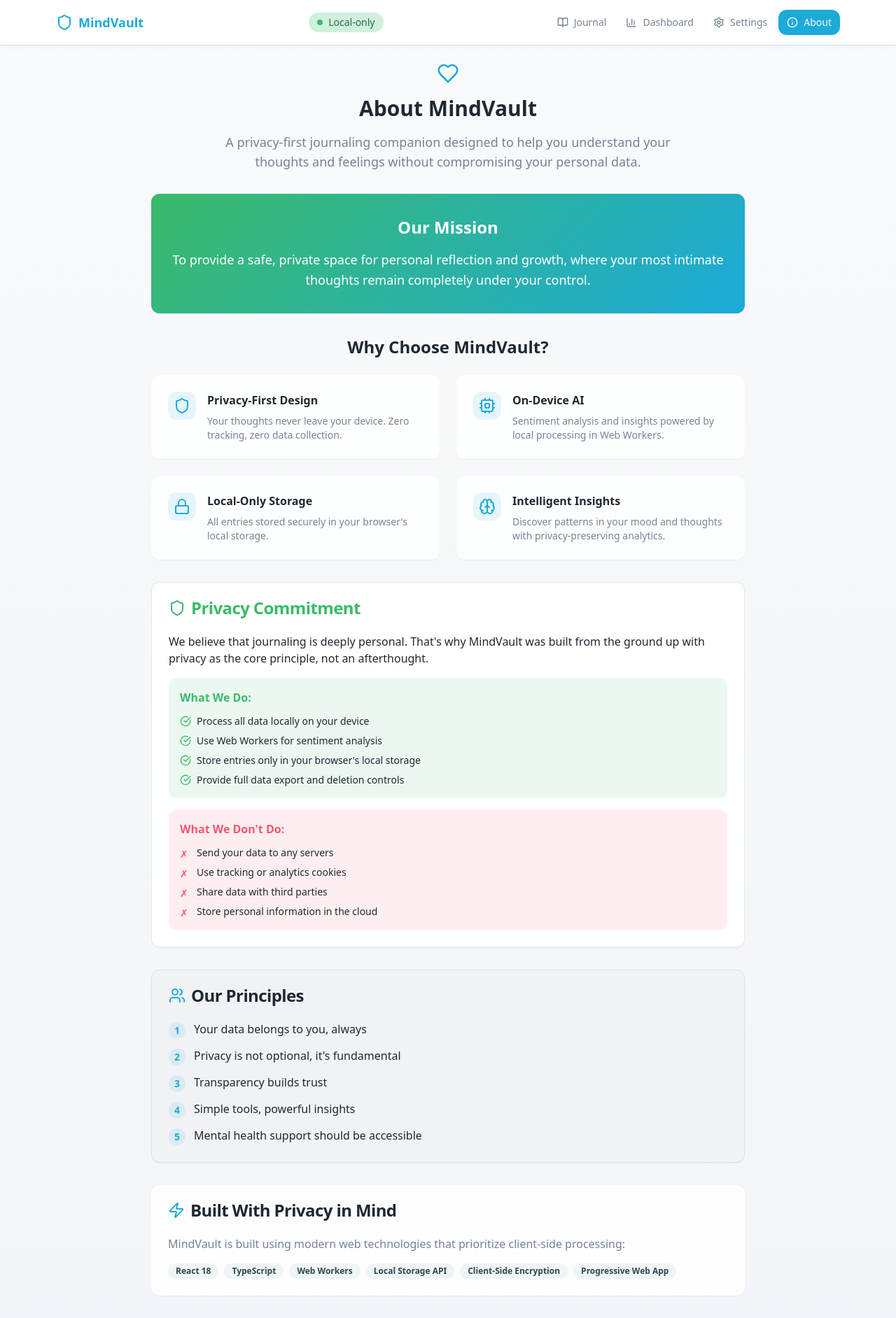
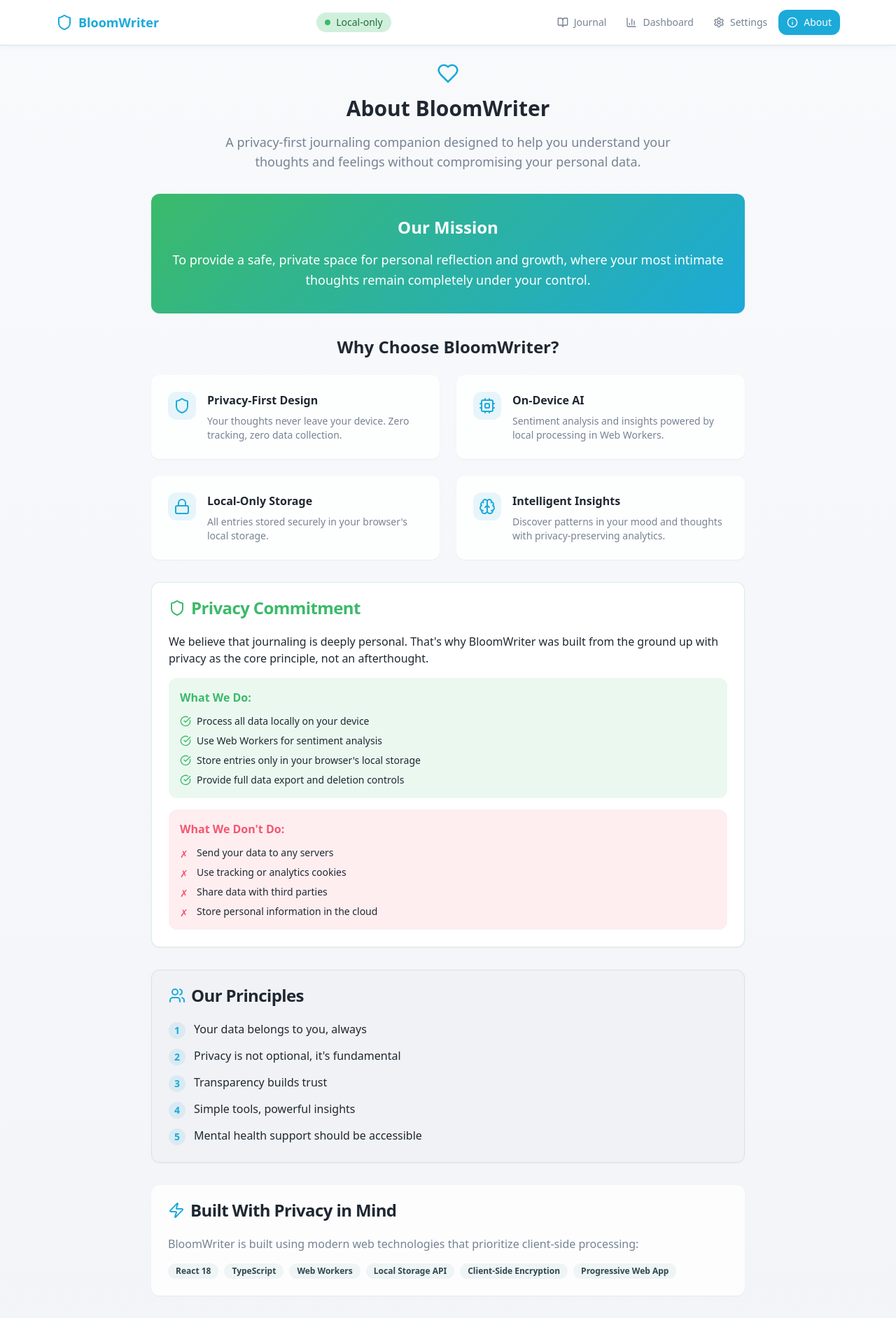
Before and after one commit to eshakumar0920/bloomwriter, a React (Vite) app: page /about in a window 1280 px wide. Shown: the top 1884 px of the page at 70% size. Built offline with nearby package versions, Linux system fonts and the light colour scheme.

Commit message:
Rename project to BloomWriter

```diff
--- a/index.html
+++ b/index.html
@@ -3,12 +3,12 @@
   <head>
     <meta charset="UTF-8" />
     <meta name="viewport" content="width=device-width, initial-scale=1.0" />
-    <title>echo-mind-private</title>
-    <meta name="description" content="Lovable Generated Project" />
-    <meta name="author" content="Lovable" />
+    <title>BloomWriter - Privacy-First AI Journaling</title>
+    <meta name="description" content="A privacy-first AI journaling companion that helps you understand your thoughts and feelings without compromising your personal data." />
+    <meta name="author" content="BloomWriter" />
 
-    <meta property="og:title" content="echo-mind-private" />
-    <meta property="og:description" content="Lovable Generated Project" />
+    <meta property="og:title" content="BloomWriter - Privacy-First AI Journaling" />
+    <meta property="og:description" content="A privacy-first AI journaling companion that helps you understand your thoughts and feelings without compromising your personal data." />
     <meta property="og:type" content="website" />
     <meta property="og:image" content="https://lovable.dev/opengraph-image-p98pqg.png" />
 
--- a/src/components/ui/navigation.tsx
+++ b/src/components/ui/navigation.tsx
@@ -19,7 +19,7 @@ const Navigation = () => {
           {/* Logo */}
           <Link to="/journal" className="flex items-center gap-2 text-primary font-semibold">
             <Shield className="h-6 w-6" />
-            <span className="text-lg">MindVault</span>
+            <span className="text-lg">BloomWriter</span>
           </Link>
 
           {/* Privacy Badge */}
--- a/src/lib/storage.ts
+++ b/src/lib/storage.ts
@@ -1,9 +1,9 @@
 import { JournalEntry, WeeklySummary, AppSettings } from "@/types/journal";
 
 const STORAGE_KEYS = {
-  ENTRIES: "mindvault_entries",
-  SUMMARIES: "mindvault_summaries",
-  SETTINGS: "mindvault_settings",
+  ENTRIES: "bloomwriter_entries",
+  SUMMARIES: "bloomwriter_summaries",
+  SETTINGS: "bloomwriter_settings",
 } as const;
 
 // Default settings
--- a/src/pages/About.tsx
+++ b/src/pages/About.tsx
@@ -53,7 +53,7 @@ const About = () => {
         <div className="flex items-center justify-center gap-2 text-primary">
           <Heart className="h-8 w-8" />
         </div>
-        <h1 className="text-3xl font-bold text-foreground">About MindVault</h1>
+        <h1 className="text-3xl font-bold text-foreground">About BloomWriter</h1>
         <p className="text-lg text-muted-foreground max-w-2xl mx-auto">
           A privacy-first journaling companion designed to help you understand your thoughts
           and feelings without compromising your personal data.
@@ -74,7 +74,7 @@ const About = () => {
       {/* Key Features */}
       <div>
         <h2 className="text-2xl font-bold text-foreground mb-6 text-center">
-          Why Choose MindVault?
+          Why Choose BloomWriter?
         </h2>
         <div className="grid grid-cols-1 md:grid-cols-2 gap-6">
           {features.map((feature, index) => (
@@ -105,7 +105,7 @@ const About = () => {
         </CardHeader>
         <CardContent className="space-y-4">
           <p className="text-foreground">
-            We believe that journaling is deeply personal. That's why MindVault was built
+            We believe that journaling is deeply personal. That's why BloomWriter was built
             from the ground up with privacy as the core principle, not an afterthought.
           </p>
 
@@ -187,7 +187,7 @@ const About = () => {
         </CardHeader>
         <CardContent className="space-y-4">
           <p className="text-muted-foreground">
-            MindVault is built using modern web technologies that prioritize client-side processing:
+            BloomWriter is built using modern web technologies that prioritize client-side processing:
           </p>
           <div className="flex flex-wrap gap-2">
             <Badge variant="secondary">React 18</Badge>
--- a/src/pages/Settings.tsx
+++ b/src/pages/Settings.tsx
@@ -47,7 +47,7 @@ const Settings = () => {
 
       const a = document.createElement('a');
       a.href = url;
-      a.download = `mindvault-backup-${new Date().toISOString().split('T')[0]}.json`;
+      a.download = `bloomwriter-backup-${new Date().toISOString().split('T')[0]}.json`;
       document.body.appendChild(a);
       a.click();
       document.body.removeChild(a);
```
